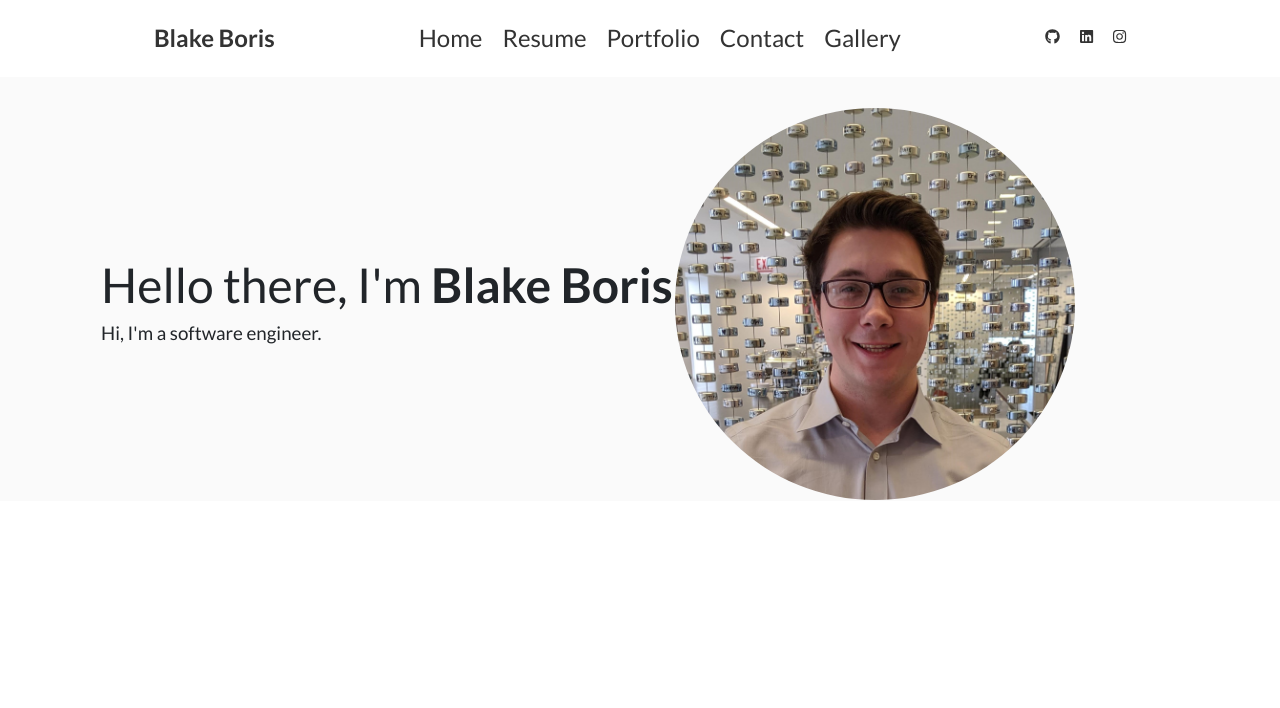
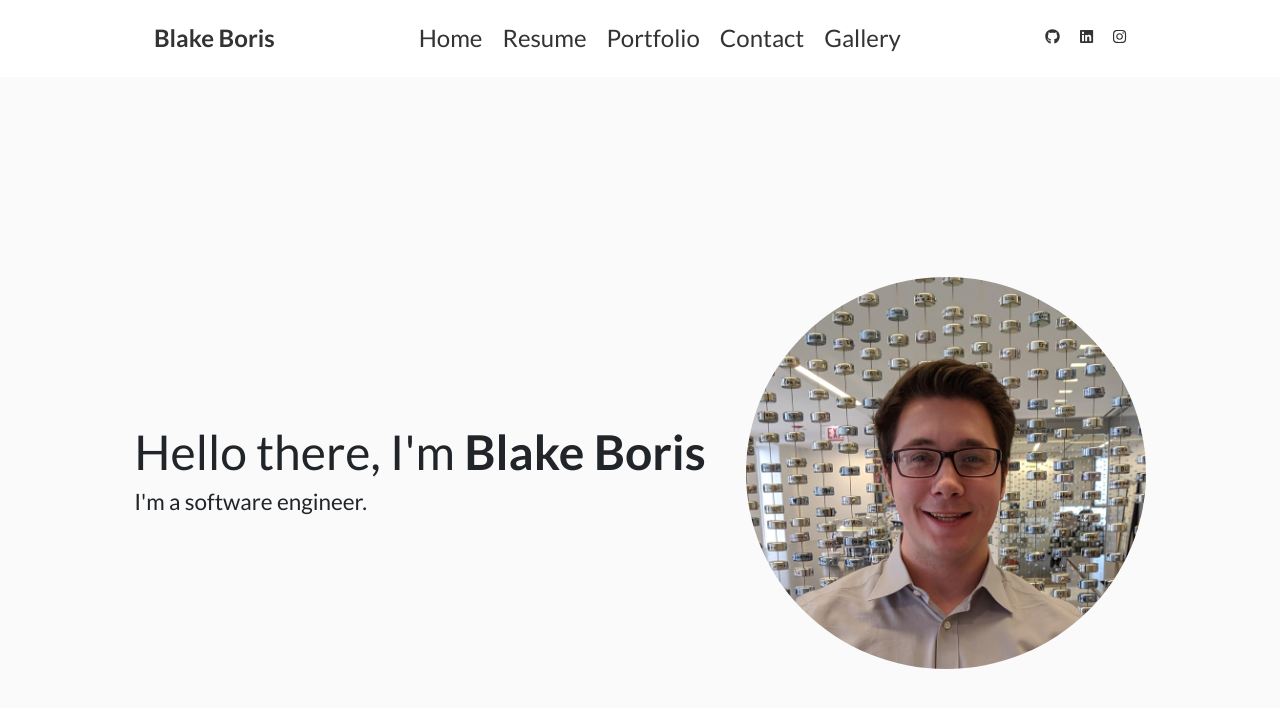
Before and after one commit to PlGGS/blakeboris.com, a Next.js app: page / in a window 1280 px wide. Shown: the top 708 px of the page. Built offline with nearby package versions, Linux system fonts and the light colour scheme; a web font is replaced by a local one.

Commit message:
Added intro animations

```diff
--- a/package.json
+++ b/package.json
@@ -25,6 +25,7 @@
     "@fortawesome/free-solid-svg-icons": "^5.13.0",
     "@fortawesome/react-fontawesome": "^0.1.9",
     "font-awesome": "^4.7.0",
+    "framer-motion": "^2.3.0",
     "next": "^9.4.4",
     "next-fonts": "^1.1.0",
     "react": "^16.13.1",
--- a/src/components/layout.js
+++ b/src/components/layout.js
@@ -13,9 +13,6 @@ const Layout = (props) => (
         </div>
         <style jsx>{`
             #front {
-                padding-top: 30px;
-                padding-left: 100px;
-                padding-right: 100px;
                 background: #fafafa;
                 width: 100%;
             }
--- a/src/pages/index.js
+++ b/src/pages/index.js
@@ -1,4 +1,7 @@
 import Layout from '../components/layout';
+import { motion } from "framer-motion"
+
+const moveDuration = 2.5;
 
 const Index = () => (
     <Layout>
@@ -7,11 +10,56 @@ const Index = () => (
                 <tbody>
                     <tr>
                         <td>
-                            <h1>Hello there, I'm <b>Blake Boris</b></h1>
-                            <h5>Hi, I'm a software engineer.</h5>
+                            <motion.div
+                                initial={{
+                                    x: -1500,
+                                    y: 0
+                                }}
+                                animate={{
+                                    x: 0,
+                                    y: 150
+                                }}
+                                transition={{
+                                    duration: moveDuration,
+                                    delay: 0.2
+                                }}
+                            >
+                                <h1>Hello there, I'm <b>Blake Boris</b></h1>
+                            </motion.div>
+                            <motion.div
+                                initial={{
+                                    x: 100,
+                                    y: 1000
+                                }}
+                                animate={{
+                                    x: 0,
+                                    y: 150
+                                }}
+                                transition={{
+                                    duration: moveDuration,
+                                    delay: 0.3
+                                }}
+                            >
+                                <h4>I'm a software engineer.</h4>
+                            </motion.div>
                         </td>
                         <td>
-                            <img src="/blake.png" alt="blake" align="right"></img>
+                            <motion.div
+                                initial={{
+                                    x: 1500,
+                                    y: 0
+                                }}
+                                animate={{
+                                    x: 0,
+                                    y: 150
+                                }}
+                                transition={{
+                                    duration: moveDuration,
+                                    delay: 0.4
+                                }}
+                            >
+                                <img src="/blake.png" alt="blake" align="right"></img>
+                            </motion.div>
                         </td>
                     </tr>
                 </tbody>
@@ -19,12 +67,22 @@ const Index = () => (
         </div>
         <style jsx>{`
             #body {
+                padding-top: 30px;
+                padding-left: 100px;
+                padding-right: 100px;
+                overflow: hidden;
+                padding-bottom: 200px;
             }
-            #body table tbody tr td {
+            #body table {
+                position: relative;
+                margin: 0 auto;
             }
             #body table tbody tr td img {
                 width: 400px;
                 border-radius: 50%;
+            }
+            #body table tbody tr td {
+                padding: 20px;
             }
             .middle {
 
```
Also changed, not shown: 1 other file (tests, documents, lock files or other folders).
